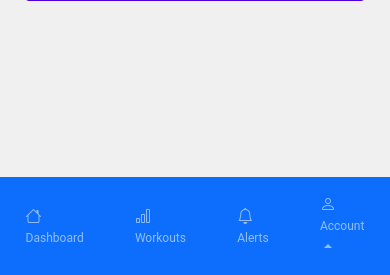
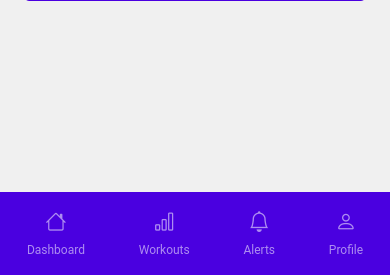
Before and after one commit to Jeoshyung/csci42-gym-app, a Django app: page /add-goal/ in a window 390 px wide. Shown: the part 569-844 px from the top of the page. Run offline with Django 5.2, Linux system fonts and the light colour scheme; the visitor is signed in with stand-in values (Sample User, id 1); data that the repository does not hold is empty.

Commit message:
Remove dropdown from mobile nav, change mobile nav color

```diff
--- a/core/templates/base.html
+++ b/core/templates/base.html
@@ -10,16 +10,19 @@
     <link rel="stylesheet" href="/core/static/css/style.css">
     <link rel="manifest" href="/core/templates/manifest.json">
     <style>
+        .navbar-bottom .nav-link.active, .navbar-bottom .nav-link.fw-bold { font-weight: bold !important; }
+        .navbar-bottom .nav-link { display: flex; flex-direction: column; align-items: center; justify-content: center; text-align: center; }
+        .navbar-bottom .nav-link i { display: block; margin-bottom: 2px; font-size: 1.3rem; }
+        .navbar-bottom .nav-link div { width: 100%; }
+        .main-margin-btm { margin-bottom: 2.5rem; }
         /* Hide top navbar on mobile, show on md+ */
         @media (max-width: 991.98px) {
             .navbar-top { display: none !important; }
             .navbar-bottom { display: flex !important; }
+            .main-margin-btm { margin-bottom: 7rem; }
         }
         @media (min-width: 992px) {
             .navbar-bottom { display: none !important; }
-        }
-        .navbar-bottom .nav-link.active, .navbar-bottom .nav-link.fw-bold {
-            font-weight: bold !important;
         }
     </style>
     {% block extra_css %}{% endblock %}
@@ -82,23 +85,23 @@
     </nav>
 
     <!-- Bottom Navbar (mobile only) -->
-    <nav class="navbar navbar-dark bg-primary navbar-bottom fixed-bottom justify-content-around" style="display: none;">
+    <nav class="navbar navbar-dark navbar-bottom fixed-bottom justify-content-around" style="display: none; background-color: #4a00e0;">
         <ul class="navbar-nav flex-row w-100 justify-content-around align-items-center">
             {% if user.is_authenticated %}
                 <li class="nav-item">
-                    <a class="nav-link px-2 {% if request.path == '/' %}fw-bold active{% endif %}" href="{% url 'index' %}">
+                    <a class="nav-link px-2 text-center {% if request.path == '/' %}fw-bold active{% endif %}" href="{% url 'index' %}">
                         <i class="bi bi-house"></i>
                         <div style="font-size: 0.75rem;">Dashboard</div>
                     </a>
                 </li>
                 <li class="nav-item">
-                    <a class="nav-link px-2 {% if request.path == '/workouts/' %}fw-bold active{% endif %}" href="{% url 'workouts' %}">
+                    <a class="nav-link px-2 text-center {% if request.path == '/workouts/' %}fw-bold active{% endif %}" href="{% url 'workouts' %}">
                         <i class="bi bi-bar-chart"></i>
                         <div style="font-size: 0.75rem;">Workouts</div>
                     </a>
                 </li>
                 <li class="nav-item">
-                    <a class="nav-link px-2 position-relative" href="{% url 'notifications' %}">
+                    <a class="nav-link px-2 text-center position-relative" href="{% url 'notifications' %}">
                         <i class="bi bi-bell"></i>
                         {% if unread_notification_count > 0 %}
                             <span class="position-absolute top-0 start-100 translate-middle badge rounded-pill bg-danger">
@@ -108,33 +111,21 @@
                         <div style="font-size: 0.75rem;">Alerts</div>
                     </a>
                 </li>
-                <li class="nav-item dropdown dropup">
-                    <a class="nav-link px-2 dropdown-toggle {% if request.path == '/profile/' or request.path == '/settings/' %}fw-bold active{% endif %}"
-                       href="#" role="button" data-bs-toggle="dropdown">
+                <li class="nav-item">
+                    <a class="nav-link px-2 text-center {% if request.path == '/profile/' %}fw-bold active{% endif %}" href="{% url 'profile' %}">
                         <i class="bi bi-person"></i>
-                        <div style="font-size: 0.75rem;">Account</div>
+                        <div style="font-size: 0.75rem;">Profile</div>
                     </a>
-                    <ul class="dropdown-menu dropdown-menu-end">
-                        <li><a class="dropdown-item {% if request.path == '/profile/' %}fw-bold{% endif %}" href="{% url 'profile' %}">Profile</a></li>
-                        <li><a class="dropdown-item {% if request.path == '/settings/' %}fw-bold{% endif %}" href="#">Settings</a></li>
-                        <li><hr class="dropdown-divider"></li>
-                        <li>
-                            <form method="post" action="{% url 'logout' %}">
-                                {% csrf_token %}
-                                <button type="submit" class="dropdown-item text-danger">Logout</button>
-                            </form>
-                        </li>
-                    </ul>
                 </li>
             {% else %}
                 <li class="nav-item">
-                    <a class="nav-link px-2 {% if request.path == '/login/' %}fw-bold active{% endif %}" href="{% url 'login' %}">
+                    <a class="nav-link px-2 text-center {% if request.path == '/login/' %}fw-bold active{% endif %}" href="{% url 'login' %}">
                         <i class="bi bi-box-arrow-in-right"></i>
                         <div style="font-size: 0.75rem;">Login</div>
                     </a>
                 </li>
                 <li class="nav-item">
-                    <a class="nav-link px-2 {% if request.path == '/register/' %}fw-bold active{% endif %}" href="{% url 'register' %}">
+                    <a class="nav-link px-2 text-center {% if request.path == '/register/' %}fw-bold active{% endif %}" href="{% url 'register' %}">
                         <i class="bi bi-person-plus"></i>
                         <div style="font-size: 0.75rem;">Register</div>
                     </a>
@@ -143,7 +134,7 @@
         </ul>
     </nav>
 
-    <main class="container" style="padding-top: 2rem;">
+    <main class="container main-margin-btm" style="padding-top: 2rem;">
         {% if messages %}
         <div class="position-fixed top-0 start-50 translate-middle-x p-3" style="z-index: 1050">
             {% for message in messages %}
```
